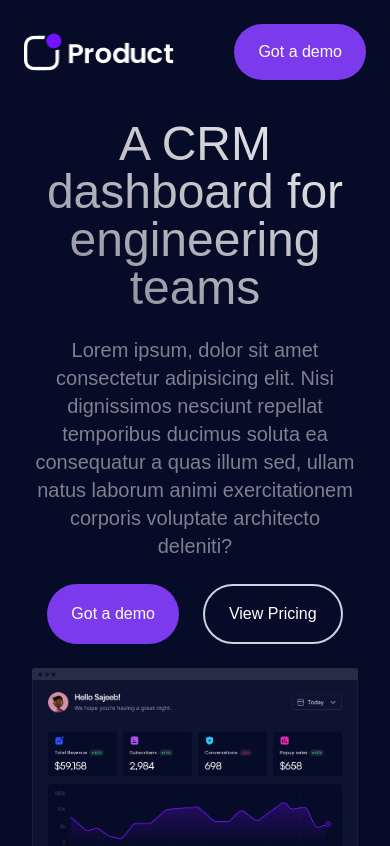
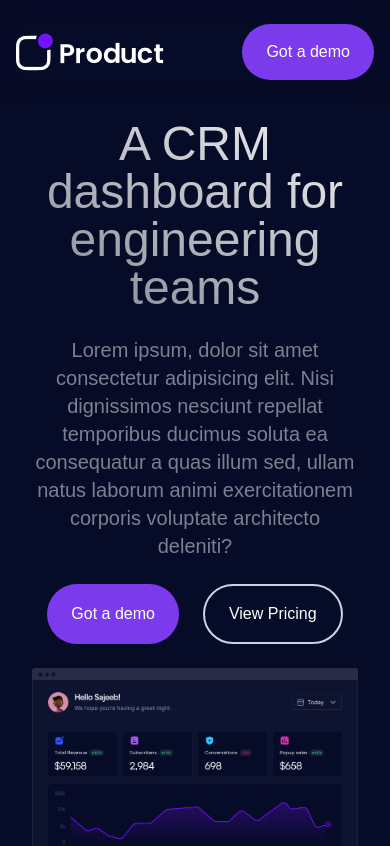
Before and after one commit to Sallah10/saas-landing-page, a Next.js app: page / in a window 390 px wide. Shown: the top 846 px of the page. Built offline with nearby package versions, Linux system fonts and the light colour scheme.

Commit message:
changes for mobile reponsiveness

```diff
--- a/app/globals.css
+++ b/app/globals.css
@@ -49,3 +49,10 @@ body {
     @apply bg-blue-950 max-w-[500px] flex flex-col p-10 gap-6;
   }
 }
+
+@layer base {
+  body,
+  html {
+    @apply m-0 p-0;
+  }
+}
--- a/app/header.jsx
+++ b/app/header.jsx
@@ -5,12 +5,12 @@ import logo from "/assets/logo.png"
 const header = () => {
   return (
     <>
-      <nav className='flex justify-between px-6 py-6 blur-24 -mt-20 mb-10 container bg-transparent items-center fixed backdrop-filter backdrop-blur-md'>
+      <nav className='flex justify-between px-4 py-6 blur-24 -mt-20 mb-10 container bg-transparent items-center fixed backdrop-filter backdrop-blur-md'>
               <Image
             src={logo}
             alt='Logo'
-            width={150}
-            height={30}
+            // width={150}
+            // height={30}
           />
           <div className='hidden md:flex md:gap-4 md:text-slate-400 text-xl'>
             <a href="#">Home</a>
--- a/app/layout.js
+++ b/app/layout.js
@@ -24,7 +24,7 @@ export default function RootLayout({ children }) {
     <html lang="en">
       <body
         // className={`${geistSans.variable} ${geistMono.variable} antialiased`}
-        className="container mx-auto bg-[#060B27]"
+        className="container px-0 mx-auto bg-[#060B27]"
       >
         <Header/>
         {children}
--- a/components/about.jsx
+++ b/components/about.jsx
@@ -10,7 +10,7 @@ import meeting from '/assets/meeting.svg'
 const About = () => {
   return (
     <>
-      <section className='my-16 gap-11 flex flex-col px-6' id='about'>
+      <section className='my-16 gap-11 flex flex-col px-4' id='about'>
         <div className='flex justify-center items-center gap-6 flex-col'>
           <h1 className='text-H3 text-center'> Powerful features to help you manage all your leads</h1>
           <p className='text-p text-center text-wheat'>Lorem ipsum, dolor sit amet consectetur adipisicing elit. Fugit tempore iusto, dolorum, sapiente culpa at aliquam corrupti, illum quibusdam soluta voluptatibus voluptates veritatis excepturi sit.</p>
```
